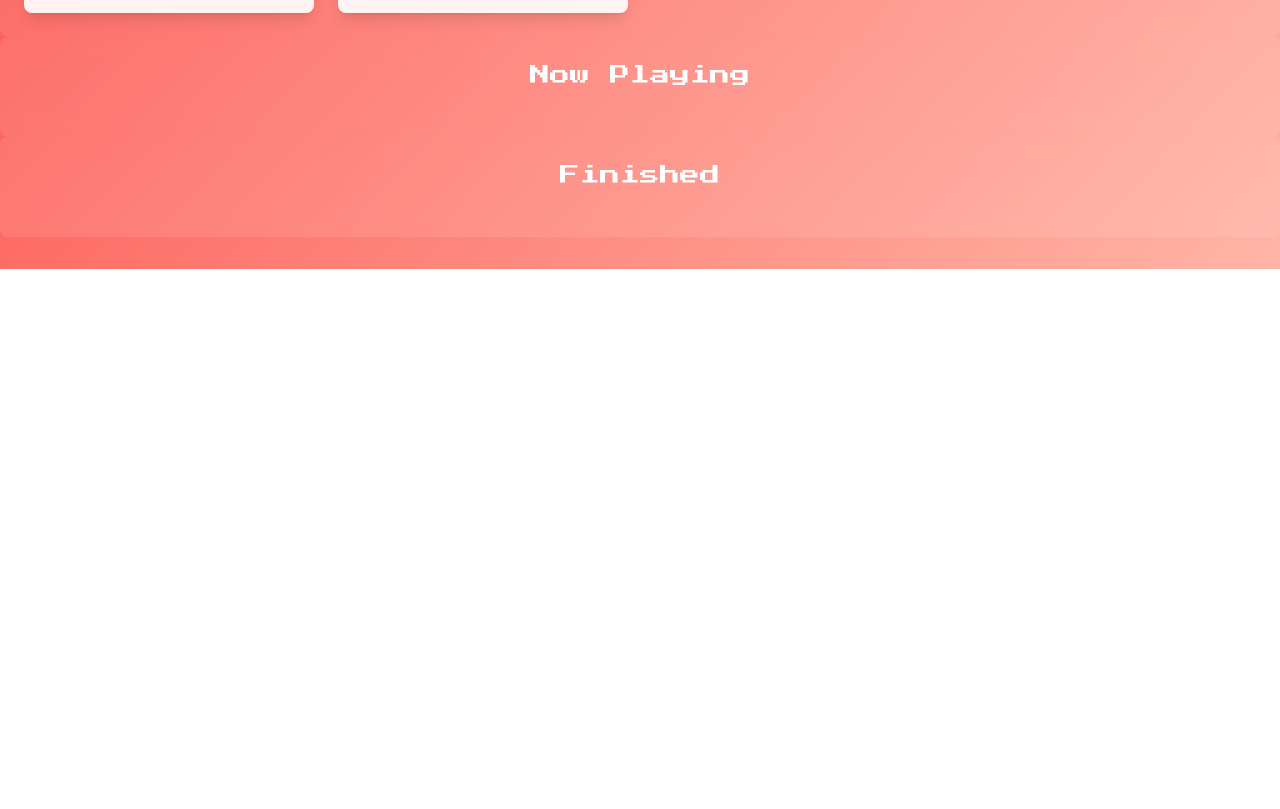
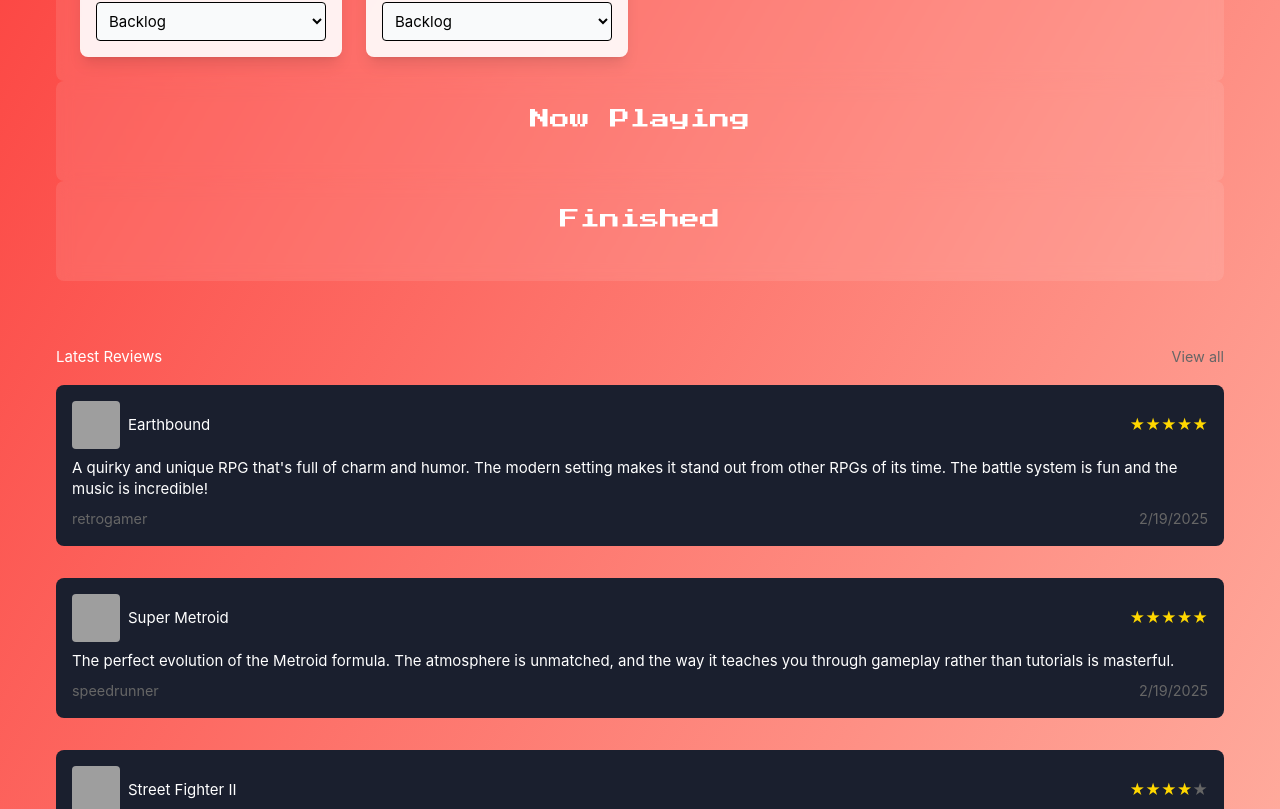
Before and after one commit to Danny-Rodriguez/game-tracker, a Vue app: page / in a window 1280 px wide. Shown: the part 1084-1893 px from the top of the page. Before the commit the page ends 1353 px from the top, so only its background shows below. Built offline with nearby package versions, Linux system fonts and the light colour scheme; grey boxes are pictures that could not be loaded; the HTML template or start-up script is replaced by a standard one.

Commit message:
added reviews placeholder

```diff
--- a/src/components/GameCard.vue
+++ b/src/components/GameCard.vue
@@ -2,7 +2,7 @@
 import type { Game, GameStatus } from '@/types/game'
 import { useGameStore } from '@/stores/games'
 
-const props = defineProps<{
+defineProps<{
   game: Game
 }>()
 
--- /dev/null
+++ b/src/components/ReviewCard.vue
@@ -0,0 +1,86 @@
+<template>
+  <div class="review-card">
+    <div class="review-header">
+      <div class="game-info" v-if="game">
+        <img :src="game.image" :alt="game.title" class="game-image">
+        <h3>{{ game.title }}</h3>
+      </div>
+      <div class="rating">
+        <span v-for="i in 5" :key="i" class="star" :class="{ filled: i <= review.rating }">★</span>
+      </div>
+    </div>
+    <p class="review-text">{{ review.text }}</p>
+    <div class="review-footer">
+      <span class="author">{{ review.author }}</span>
+      <span class="timestamp">{{ formatDate(review.timestamp) }}</span>
+    </div>
+  </div>
+</template>
+
+<script setup lang="ts">
+import type { Review } from '@/types/review'
+import type { Game } from '@/types/game'
+import { useGameStore } from '@/stores/games'
+import { computed } from 'vue'
+
+const props = defineProps<{
+  review: Review
+}>()
+
+const gameStore = useGameStore()
+const game = computed(() => gameStore.games.find(g => g.id === props.review.gameId))
+
+function formatDate(timestamp: string) {
+  return new Date(timestamp).toLocaleDateString()
+}
+</script>
+
+<style scoped>
+.review-card {
+  background: #1a1f2e;
+  border-radius: 8px;
+  padding: 1rem;
+  margin-bottom: 1rem;
+}
+
+.review-header {
+  display: flex;
+  justify-content: space-between;
+  align-items: center;
+  margin-bottom: 0.5rem;
+}
+
+.game-info {
+  display: flex;
+  align-items: center;
+  gap: 0.5rem;
+}
+
+.game-image {
+  width: 48px;
+  height: 48px;
+  border-radius: 4px;
+  object-fit: cover;
+}
+
+.rating {
+  color: #666;
+}
+
+.star.filled {
+  color: #ffd700;
+}
+
+.review-text {
+  margin: 0.5rem 0;
+  line-height: 1.4;
+}
+
+.review-footer {
+  display: flex;
+  justify-content: space-between;
+  color: #666;
+  font-size: 0.9rem;
+  margin-top: 0.5rem;
+}
+</style>
--- /dev/null
+++ b/src/components/ReviewList.vue
@@ -0,0 +1,54 @@
+<template>
+  <div class="review-list">
+    <div class="review-list-header">
+      <h2>Latest Reviews</h2>
+      <button class="view-all-btn">View all</button>
+    </div>
+    <div class="reviews">
+      <ReviewCard
+        v-for="review in latestReviews"
+        :key="review.id"
+        :review="review"
+      />
+    </div>
+  </div>
+</template>
+
+<script setup lang="ts">
+import { useReviewStore } from '@/stores/reviews'
+import ReviewCard from './ReviewCard.vue'
+
+const reviewStore = useReviewStore()
+const latestReviews = reviewStore.getLatestReviews()
+</script>
+
+<style scoped>
+.review-list {
+  margin: 2rem 0;
+}
+
+.review-list-header {
+  display: flex;
+  justify-content: space-between;
+  align-items: center;
+  margin-bottom: 1rem;
+}
+
+.view-all-btn {
+  background: none;
+  border: none;
+  color: #666;
+  cursor: pointer;
+  font-size: 0.9rem;
+}
+
+.view-all-btn:hover {
+  color: #fff;
+}
+
+.reviews {
+  display: flex;
+  flex-direction: column;
+  gap: 1rem;
+}
+</style>
--- a/src/router/index.ts
+++ b/src/router/index.ts
@@ -1,5 +1,6 @@
 import { createRouter, createWebHistory } from 'vue-router'
 import GameList from '../components/GameList.vue'
+import HomeView from '../views/HomeView.vue'
 
 const router = createRouter({
   history: createWebHistory(import.meta.env.BASE_URL),
@@ -7,6 +8,11 @@
     {
       path: '/',
       name: 'home',
+      component: HomeView,
+    },
+    {
+      path: '/games',
+      name: 'games',
       component: GameList,
     },
   ],
--- /dev/null
+++ b/src/stores/reviews.ts
@@ -0,0 +1,44 @@
+import { defineStore } from 'pinia'
+import { ref } from 'vue'
+import type { Review } from '@/types/review'
+import { INITIAL_REVIEWS } from '@/types/review'
+
+const STORAGE_KEY = 'game-tracker-reviews'
+
+export const useReviewStore = defineStore('reviews', () => {
+  const reviews = ref<Review[]>(
+    JSON.parse(localStorage.getItem(STORAGE_KEY) || JSON.stringify(INITIAL_REVIEWS))
+  )
+
+  // Save reviews to localStorage whenever they change
+  function saveReviews() {
+    localStorage.setItem(STORAGE_KEY, JSON.stringify(reviews.value))
+  }
+
+  function addReview(review: Omit<Review, 'id' | 'timestamp'>) {
+    const newReview: Review = {
+      ...review,
+      id: `review-${Date.now()}`,
+      timestamp: new Date().toISOString()
+    }
+    reviews.value.push(newReview)
+    saveReviews()
+  }
+
+  function getReviewsByGameId(gameId: string) {
+    return reviews.value.filter(review => review.gameId === gameId)
+  }
+
+  function getLatestReviews(limit = 5) {
+    return [...reviews.value]
+      .sort((a, b) => new Date(b.timestamp).getTime() - new Date(a.timestamp).getTime())
+      .slice(0, limit)
+  }
+
+  return {
+    reviews,
+    addReview,
+    getReviewsByGameId,
+    getLatestReviews
+  }
+})
--- a/src/types/game.ts
+++ b/src/types/game.ts
@@ -71,5 +71,5 @@
     subtitle: 'Mutant Apocalypse',
     image: '/assets/games/x-men-mutant-apocalypse.jpg',
     status: 'Backlog'
-  }
+  },
 ];
--- /dev/null
+++ b/src/types/review.ts
@@ -0,0 +1,43 @@
+export interface Review {
+  id: string;
+  gameId: string;
+  rating: number;
+  text: string;
+  author: string;
+  timestamp: string;
+}
+
+export const INITIAL_REVIEWS: Review[] = [
+  {
+    id: 'review-1',
+    gameId: 'earthbound',
+    rating: 5,
+    text: "A quirky and unique RPG that's full of charm and humor. The modern setting makes it stand out from other RPGs of its time. The battle system is fun and the music is incredible!",
+    author: 'retrogamer',
+    timestamp: '2025-02-18T21:06:53-08:00'
+  },
+  {
+    id: 'review-2',
+    gameId: 'super-metroid',
+    rating: 5,
+    text: 'The perfect evolution of the Metroid formula. The atmosphere is unmatched, and the way it teaches you through gameplay rather than tutorials is masterful.',
+    author: 'speedrunner',
+    timestamp: '2025-02-18T21:06:53-08:00'
+  },
+  {
+    id: 'review-3',
+    gameId: 'street-fighter-2',
+    rating: 4,
+    text: 'The definitive fighting game of the 16-bit era. Balanced gameplay, iconic characters, and those sound effects! Only downside is the input timing can be a bit strict.',
+    author: 'fightfan',
+    timestamp: '2025-02-18T21:06:53-08:00'
+  },
+  {
+    id: 'review-4',
+    gameId: 'super-castlevania-4',
+    rating: 4,
+    text: 'The whip mechanics and control improvements make this the most accessible Castlevania. The Mode 7 effects are impressive for the SNES, and the soundtrack is haunting.',
+    author: 'vampireslayer',
+    timestamp: '2025-02-18T21:06:53-08:00'
+  }
+];
--- a/src/views/HomeView.vue
+++ b/src/views/HomeView.vue
@@ -1,5 +1,19 @@
-<script setup lang="ts"></script>
+<script setup lang="ts">
+import GameList from '@/components/GameList.vue'
+import ReviewList from '@/components/ReviewList.vue'
+</script>
 
 <template>
-  <main></main>
+  <main>
+    <GameList />
+    <ReviewList />
+  </main>
 </template>
+
+<style scoped>
+main {
+  max-width: 1200px;
+  margin: 0 auto;
+  padding: 1rem;
+}
+</style>
```
